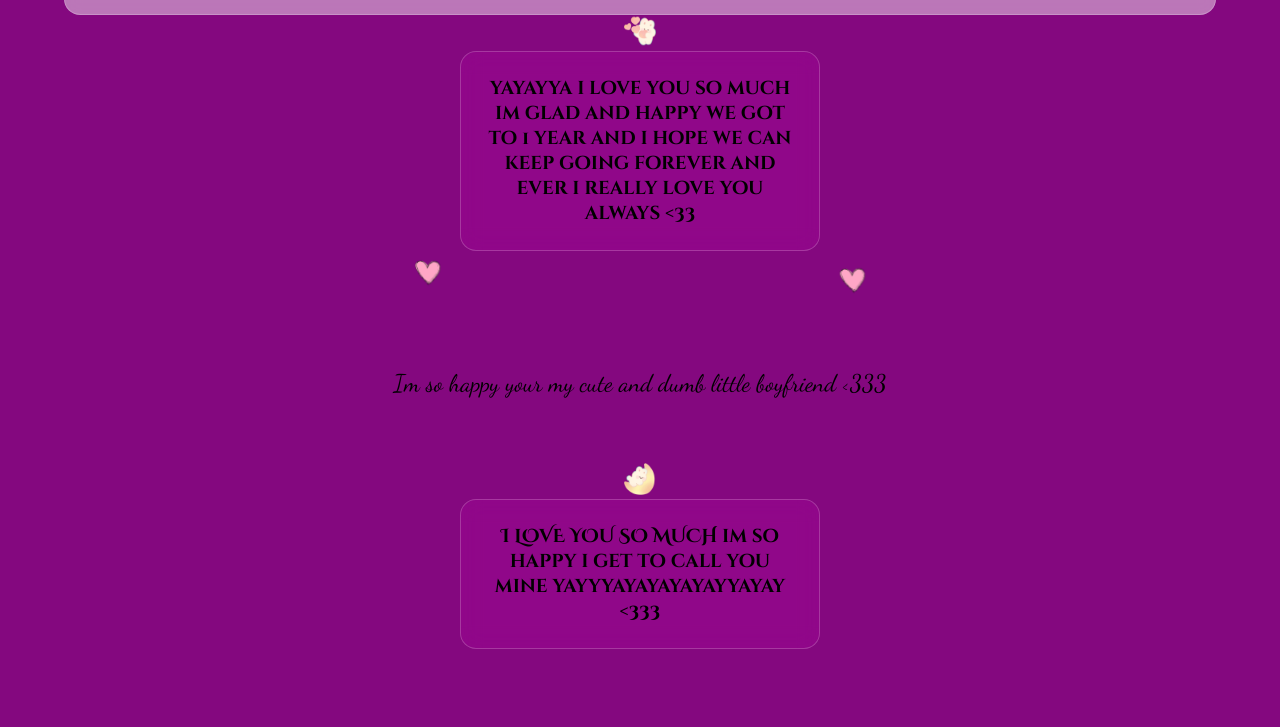
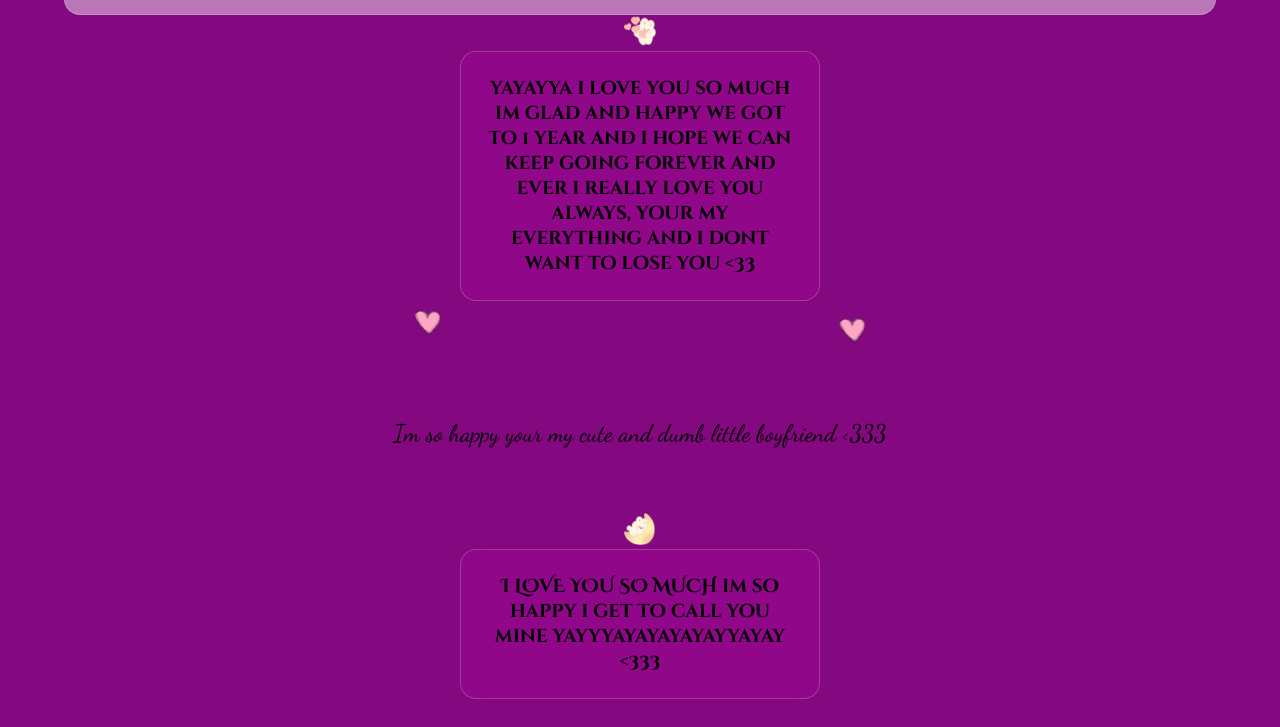
Before and after one commit to LilaccFlowerr/anniversary, a plain HTML site: page index.html in a window 1280 px wide. Shown: the part 73-800 px from the top of the page. Drawn offline with Linux system fonts and the light colour scheme; a web font is replaced by a local one.

Commit message:
Update index.html

```diff
--- a/index.html
+++ b/index.html
@@ -27,7 +27,7 @@
 
 <div>
     <img src="cutebnuy.png" width="32px">
-    <h3 class="title-2-bold small-text">yayayya i love you so much im glad and happy we got to 1 year and i hope we can keep going forever and ever i really love you always <33</h3>
+    <h3 class="title-2-bold small-text">yayayya i love you so much im glad and happy we got to 1 year and i hope we can keep going forever and ever i really love you always, your my everything and i dont want to lose you <33</h3>
 </div>
 
 
```
